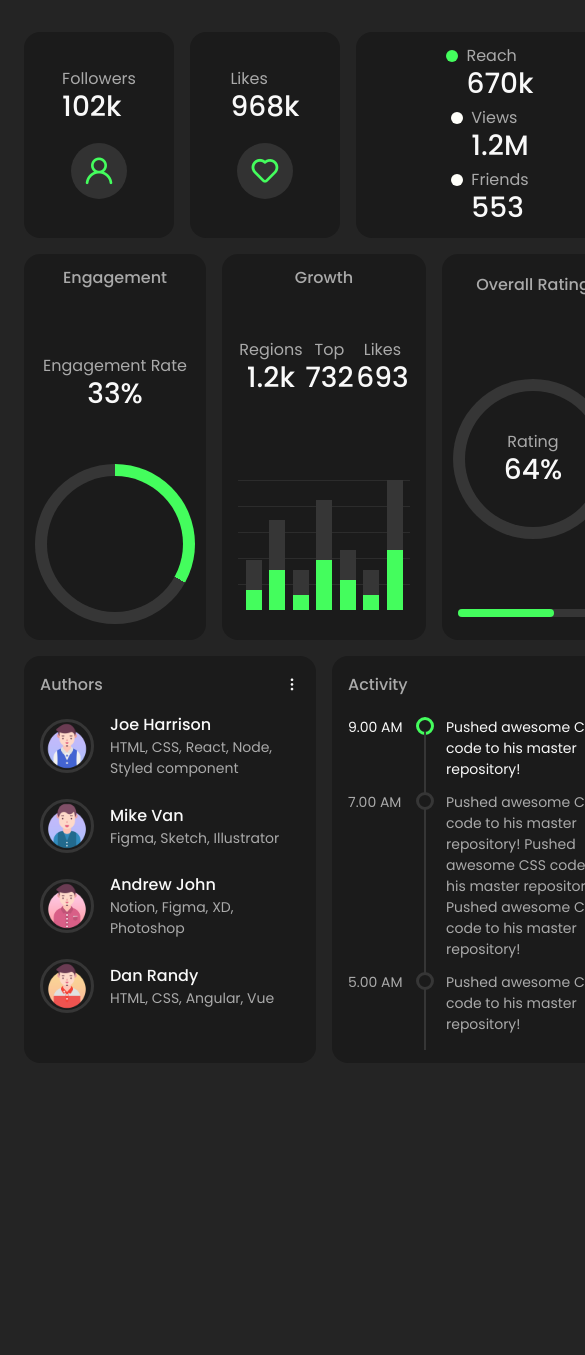
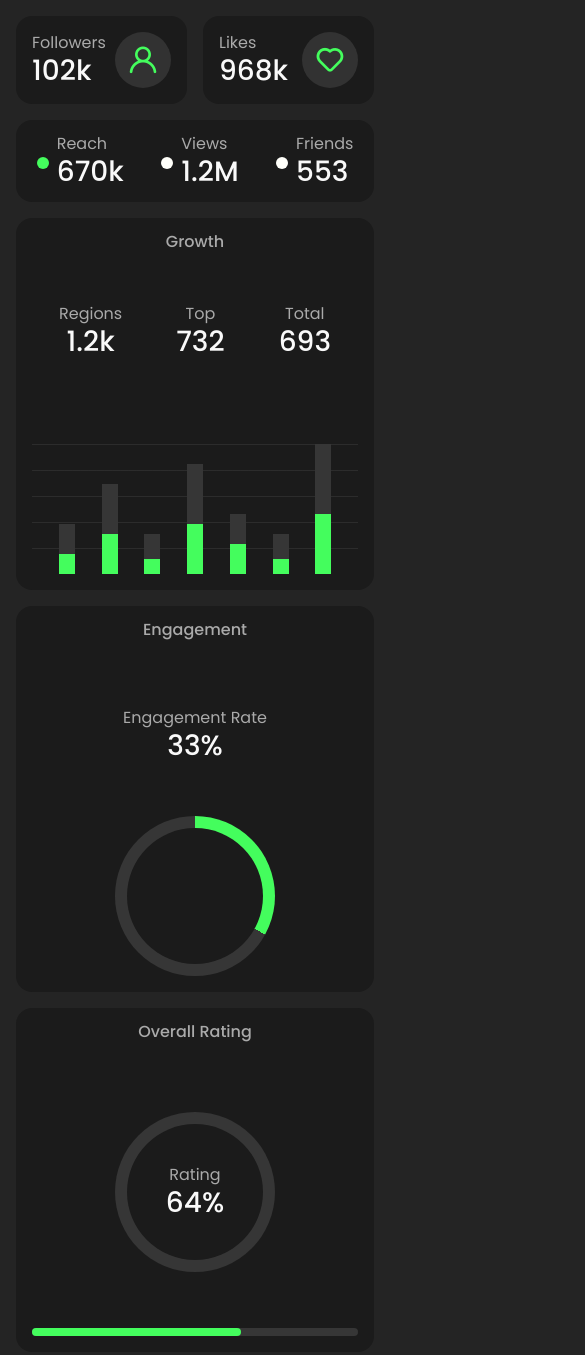
Before and after one commit to ajhacker03/ui-dashboard, a plain HTML site: page index.html in a window 390 px wide. Shown: the top 1355 px of the page, 585 px wide, since content can reach past the window. Before the commit the page ends 1095 px from the top, so only its background shows below. Drawn offline with nearby package versions, Linux system fonts and the light colour scheme.

Commit message:
Added responsiveness and code cleanup

```diff
--- a/style.css
+++ b/css/cards.css
@@ -1,56 +1,8 @@
-:root {
-    --color-primary: #44fd5d;
-    --color-accent: #fffffa;
-    --color-default: #363636;
-    --color-background: #242424;
-    --color-card: #1b1b1b;
-    --color-text: #f9f9f9;
-    --color-label: #aaaaaa;
-    --color-disabled: #888888;
-}
-
-body {
-    margin: 0;
-    background-color: var(--color-background);
-    font-family: 'Poppins', Arial, sans-serif;
-    color: var(--color-text);
-}
-
-h1, h2, h3, h4, h5, h6 {
-    margin: 0;
-    line-height: 1;
-}
-
 .card {
     padding: 1rem;
     border-radius: 1rem;
     background: var(--color-card);
     cursor: pointer;
-}
-
-.container {
-}
-
-@media screen and (max-width: 600px){
-    .container {
-        width: 600px;
-        margin: 2rem 1.5rem;
-    }
-
-    .row > .card-headline, .row > .card-list {
-        flex-direction: column;
-        align-items: center;
-    }
-
-}
-
-@media screen and (min-width: 600px) {
-    .container {
-        width: 900px;
-        margin: 0 auto;
-        padding: 1rem;
-    }
-
 }
 
 .card-h4 {
@@ -101,12 +53,14 @@ h1, h2, h3, h4, h5, h6 {
     display: flex;
     align-items: center;
     justify-content: space-around;
-    gap: 0.75rem;
-    width: 50%;
+    grid-area: list;
+    display: flex;
+    gap: 1.75rem;
 }
 
 .card-list-item {
     display: flex;
+    align-items: center;
     justify-content: space-between;
     gap: 0.5rem;
 }
@@ -114,8 +68,15 @@ h1, h2, h3, h4, h5, h6 {
 .card-headline {
     display: flex;
     align-items: center;
-    justify-content: space-evenly;
-    width: 25%;
+    justify-content: space-between;
+}
+
+.card-headline1 {
+    grid-area: headline1;
+}
+
+.card-headline2 {
+    grid-area: headline2;
 }
 
 .card-list-badge {
@@ -138,11 +99,12 @@ h1, h2, h3, h4, h5, h6 {
 }
 
 .card-progress {
+    grid-area: engagement;
+    text-align: center;
     display: flex;
     flex-direction: column;
     justify-content: space-around;
     align-items: center;
-    width: 25%;
     gap: 3.5rem;
 }
 
@@ -170,9 +132,19 @@ h1, h2, h3, h4, h5, h6 {
 }
 
 .card-growth {
-    width: 50%;
-    padding: 1rem;
+    /* width: 50%;
+    padding: 1rem; */
+    grid-area: growth;
     text-align: center;
+}
+
+.card-rating {
+    grid-area: rating;
+    display: flex;
+    flex-direction: column;
+    justify-content: space-around;
+    align-items: center;
+    gap: 3.5rem;
 }
 
 .card-circle {
@@ -237,8 +209,12 @@ h1, h2, h3, h4, h5, h6 {
     background:var(--color-default);
 }
 
-.card-authors, .card-activity {
-    width: 50%;
+.card-authors {
+    grid-area: authors;
+}
+
+.card-activity {
+    grid-area: activity;
 }
 
 .card-h3.no-bottom-margin {
--- /dev/null
+++ b/css/layout.css
@@ -0,0 +1,40 @@
+.container {
+    padding: 1rem;
+    display: grid;
+    grid-template-columns: repeat(2, 1fr);
+    grid-template-rows: repeat(12, auto);
+    grid-template-areas:
+                        "headline1 headline2"
+                        "list list"
+                        "growth growth"
+                        "engagement engagement"
+                        "rating rating"
+                        "activity activity"
+                        "authors authors";
+    grid-gap: 1rem;
+}
+
+@media screen and (min-width: 600px) {
+    .container {
+        grid-template-areas:
+                        "headline1 headline2"
+                        "list list"
+                        "growth growth"
+                        "engagement rating"
+                        "activity activity"
+                        "authors authors";
+    }
+}
+
+@media screen and (min-width: 800px) {
+    .container {
+        width: 900px;
+        margin: 0 auto;
+        grid-template-columns: repeat(4, 1fr);
+        grid-template-rows: repeat(12, auto);
+        grid-template-areas:
+                        "headline1 headline2 list list"
+                        "engagement growth growth rating"
+                        "authors authors activity activity";
+    }
+}
--- /dev/null
+++ b/css/reset.css
@@ -0,0 +1,22 @@
+:root {
+    --color-primary: #44fd5d;
+    --color-accent: #fffffa;
+    --color-default: #363636;
+    --color-background: #242424;
+    --color-card: #1b1b1b;
+    --color-text: #f9f9f9;
+    --color-label: #aaaaaa;
+    --color-disabled: #888888;
+}
+
+body {
+    margin: 0;
+    background-color: var(--color-background);
+    font-family: 'Poppins', Arial, sans-serif;
+    color: var(--color-text);
+}
+
+h1, h2, h3, h4, h5, h6 {
+    margin: 0;
+    line-height: 1;
+}
--- a/index.html
+++ b/index.html
@@ -9,14 +9,16 @@
     <link rel="preconnect" href="https://fonts.gstatic.com" crossorigin>
     <link href="https://fonts.googleapis.com/css2?family=Poppins:ital,wght@0,400;0,500;0,600;1,700&display=swap"
         rel="stylesheet">
-    <link rel="stylesheet" href="style.css">
+    <link rel="stylesheet" href="css/reset.css">
+    <link rel="stylesheet" href="css/layout.css">
+    <link rel="stylesheet" href="css/cards.css">
 </head>
 
 <body>
     <div class="container">
 
-        <div class="row">
-            <div class="card card-headline">
+
+        <div class="card card-headline card-headline1">
             <div>
                 <h4 class="card-h4">Followers</h4>
                 <h2 class="card-h2">102k</h2>
@@ -24,7 +26,7 @@
             <span><i class="card-headline-icon uil uil-user"></i></span>
         </div>
 
-            <div class="card card-headline">
+        <div class="card card-headline card-headline2">
             <div>
                 <h4 class="card-h4">Likes</h4>
                 <h2 class="card-h2">968k</h2>
@@ -55,9 +57,8 @@
                 </div>
             </div>
         </div>
-        </div>
 
-        <div class="row">
+
         <div class="card card-progress">
 
 
@@ -86,7 +87,7 @@
                     <h2 class="card-h2">732</h2>
                 </div>
                 <div>
-                        <h4 class="card-h4">Likes</h4>
+                    <h4 class="card-h4">Total</h4>
                     <h2 class="card-h2">693</h2>
                 </div>
             </div>
@@ -122,7 +123,7 @@
             </div>
         </div>
 
-            <div class="card card-progress">
+        <div class="card card-rating">
             <h3 class="card-h3">Overall Rating</h3>
             <div class="card-circle">
                 <h4 class="card-h4">Rating</h4>
@@ -132,9 +133,8 @@
             <div class="loading-bar"></div>
 
         </div>
-        </div>
 
-        <div class="row">
+
         <div class="card card-authors">
             <header class="card-header">
                 <h3 class="card-h3 no-bottom-margin">Authors</h3>
@@ -199,19 +199,23 @@
                 <div class="timeline-row primary">
                     <span class="timeline-when">9.00 AM</span>
                     <span class="timeline-badge"></span>
-                        <span class="timeline-text">Pushed awesome CSS code to his master repository!</span>
+                    <span class="timeline-text">Joe pushed awesome CSS code to his master repository!</span>
                 </div>
                 <div class="timeline-row">
                     <span class="timeline-when">7.00 AM</span>
                     <span class="timeline-badge"></span>
-                        <span class="timeline-text">Pushed awesome CSS code to his master repository! Pushed awesome CSS
-                            code to his master repository! Pushed awesome CSS code to his master repository!</span>
+                    <span class="timeline-text">Mike updated his latest Figma design</span>
                 </div>
                 <div class="timeline-row">
                     <span class="timeline-when">5.00 AM</span>
                     <span class="timeline-badge"></span>
-                        <span class="timeline-text">Pushed awesome CSS code to his master repository!</span>
+                    <span class="timeline-text">Dan started to create a Angular project for two clients with scope for
+                        many projects</span>
                 </div>
+                <div class="timeline-row">
+                    <span class="timeline-when">4.00 AM</span>
+                    <span class="timeline-badge"></span>
+                    <span class="timeline-text">Joe marked two user story tickets as done and completed</span>
                 </div>
             </div>
         </div>
```
Lines whose indentation alone changed are shown as unchanged.
